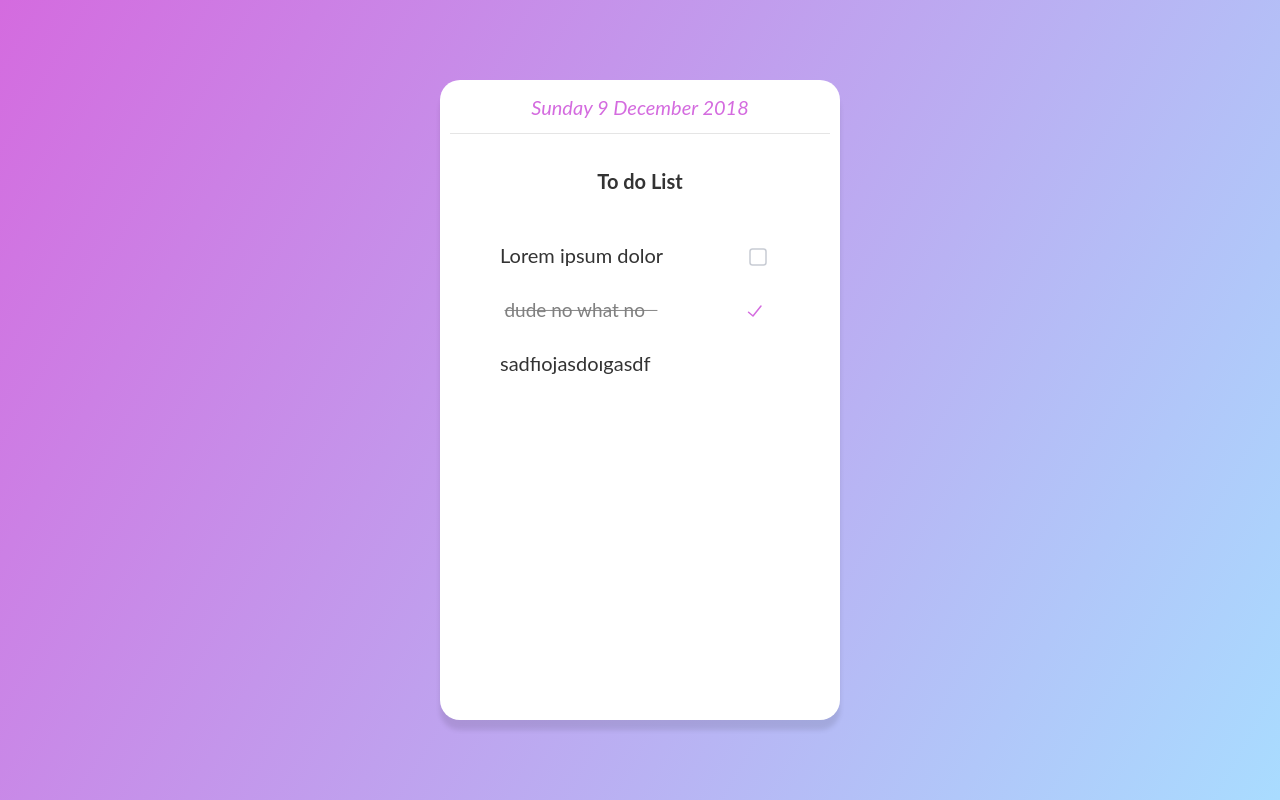
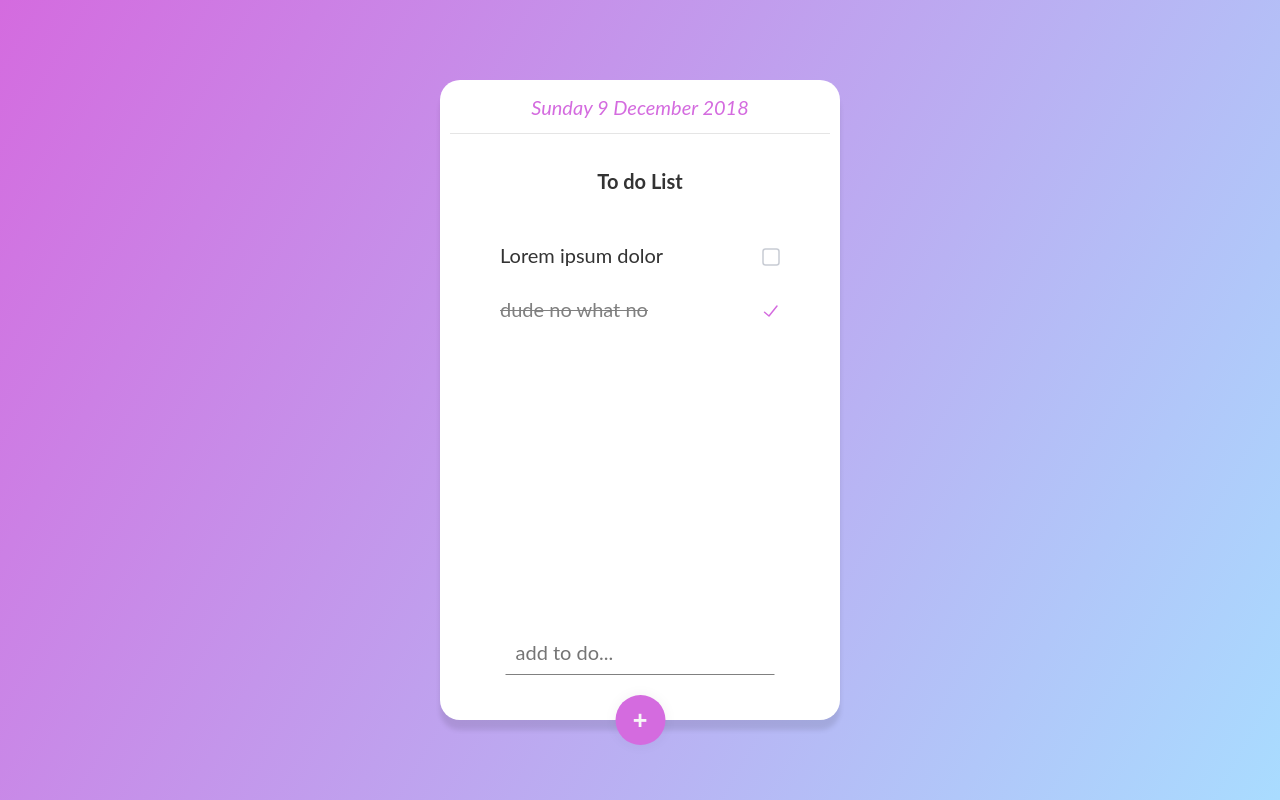
Before and after one commit to ogunb/mandatory-to-do-list, a React (Create React App) app: page / in a window 1280 px wide. Built offline with nearby package versions, Linux system fonts and the light colour scheme.

Commit message:
add and remove components for todo list.

```diff
--- /dev/null
+++ b/src/Components/AddTodo/index.css
@@ -0,0 +1,49 @@
+.newTodo {
+	display: flex;
+	flex-direction: column;
+	position: absolute;
+	bottom: -25px;
+	left: 50%;
+	transform: translateX(-50%);
+	align-items: center;
+}
+.newTodo__button {
+	position: relative;
+	background: #d46bdf;
+	margin-top: 20px;
+	width: 50px;
+	height: 50px;
+	border-radius: 360px;
+	border: none;
+	color: #f7f7f7;
+	font-size: 25px;
+	font-weight: 700;
+	cursor: pointer;
+}
+.newTodo__button::before {
+	content: '';
+	z-index: -1;
+	display: block;
+	position: absolute;
+	top: 0;
+	left: 0;
+	width: 100%;
+	height: 100%;
+	background: #000;
+	border-radius: 360px;
+	box-shadow: 0 0 20px 10px rgba(0, 0, 0, 0.3);
+	transform: scale(0.7);
+	opacity: 0.2;
+	transition: opacity 300ms ease-in, transform 500ms ease-out;
+}
+.newTodo__button:hover::before {
+	opacity: 0.7;
+	transform: scale(0.8);
+}
+.newTodo__input {
+	border: none;
+	border-bottom: 1px solid #808080;
+	font-family: 'Lato';
+	font-size: 20px;
+	padding: 10px;
+}
--- a/src/Components/AddTodo/index.js
+++ b/src/Components/AddTodo/index.js
@@ -1,11 +1,33 @@
-import React, { Component } from 'react';
+import React, { Component, createRef } from 'react';
+import './index.css';
 
 class AddTodo extends Component {
+	constructor() {
+		super();
+		this.newTodo = createRef();
+	}
+	onSubmit = e => {
+		e.preventDefault();
+
+		const { value: newTodo } = this.newTodo.current;
+		if (newTodo === '') return;
+
+		this.props.handleNewTodo(newTodo);
+		e.currentTarget.reset();
+	};
 	render() {
 		return (
-			<div>
-				<p>sadfıojasdoıgasdf</p>
-			</div>
+			<form onSubmit={this.onSubmit} className="newTodo">
+				<input
+					type="text"
+					ref={this.newTodo}
+					className="newTodo__input"
+					placeholder="add to do..."
+				/>
+				<button type="submit" className="newTodo__button">
+					+
+				</button>
+			</form>
 		);
 	}
 }
--- a/src/Components/App.js
+++ b/src/Components/App.js
@@ -1,42 +1,23 @@
 import React, { Component } from 'react';
 import Today from './Today';
-import Todo from './Todo';
+import TodoList from './TodoList';
 import AddTodo from './AddTodo';
 import './index.css';
 
 class App extends Component {
 	state = {
-		list: [
-			{ content: 'Lorem ipsum dolor', isDone: false },
-			{ content: 'dude no what no', isDone: true }
-		]
+		newTodo: {}
 	};
-	handleChange = id => {
-		const { list } = this.state;
-		[list[id].isDone] = [!list[id].isDone];
-		this.setState({
-			...this.state,
-			list
-		});
+	handleNewTodo = newTodo => {
+		this.setState({ ...this.state, newTodo });
 	};
 	render() {
-		const { list } = this.state;
 		return (
 			<div className="App">
 				<Today />
 				<h4 className="header">To do List</h4>
-				<div className="theLists">
-					{list.map((todo, index) => (
-						<Todo
-							content={todo.content}
-							isDone={todo.isDone}
-							key={index}
-							id={index}
-							handleChange={this.handleChange}
-						/>
-					))}
-				</div>
-				<AddTodo />
+				<TodoList newTodo={this.state.newTodo} />
+				<AddTodo handleNewTodo={this.handleNewTodo} />
 			</div>
 		);
 	}
--- a/src/Components/Todo/index.js
+++ /dev/null
@@ -1,36 +0,0 @@
-import React, { Component } from 'react';
-import './index.css';
-
-class Todo extends Component {
-	onChange = () => {
-		const { id, handleChange } = this.props;
-		handleChange(id);
-	};
-
-	render() {
-		const { content, isDone } = this.props;
-		let theList = 'theList';
-		if (isDone) theList += ' isDone';
-		return (
-			<div className={theList} onClick={this.onChange}>
-				<label className="theList__label" htmlFor="status">
-					{content}
-				</label>
-				<input
-					type="checkbox"
-					checked={isDone}
-					onChange={this.onChange}
-					id="status"
-				/>
-				<span className="check">
-					<svg width="18px" height="18px" viewBox="0 0 18 18">
-						<path d="M1,9 L1,3.5 C1,2 2,1 3.5,1 L14.5,1 C16,1 17,2 17,3.5 L17,14.5 C17,16 16,17 14.5,17 L3.5,17 C2,17 1,16 1,14.5 L1,9 Z" />
-						<polyline points="1 9 7 14 15 4" />
-					</svg>
-				</span>
-			</div>
-		);
-	}
-}
-
-export default Todo;
--- /dev/null
+++ b/src/Components/TodoList/Todo/DeleteTodo/index.css
@@ -0,0 +1,14 @@
+.deleteTodo {
+	visibility: hidden;
+	opacity: 0;
+	position: absolute;
+	top: 0;
+	right: -50px;
+	background: none;
+	border: none;
+	z-index: 50;
+	cursor: pointer;
+}
+.deleteTodo svg {
+	fill: #a9dcff;
+}
--- /dev/null
+++ b/src/Components/TodoList/Todo/DeleteTodo/index.js
@@ -0,0 +1,27 @@
+import React from 'react';
+import './index.css';
+
+const DeleteTodo = props => {
+	const removeTodo = () => {
+		props.handleRemove(props.id);
+	};
+	return (
+		<button type="button" onClick={removeTodo} className="deleteTodo">
+			<svg
+				xmlns="http://www.w3.org/2000/svg"
+				width="24"
+				height="24"
+				viewBox="0 0 24 24"
+			>
+				<g id="remove">
+					<path
+						id="trash-can"
+						d="M12 10h-1v6h1v-6zm-2 0h-1v6h1v-6zm4 0h-1v6h1v-6zm0-4v-1h-5v1h-3v3h1v7.966l1 1.031v-.074.077h6.984l.016-.018v.015l1-1.031v-7.966h1v-3h-3zm1 11h-7v-8h7v8zm1-9h-9v-1h9v1z"
+					/>
+				</g>
+			</svg>
+		</button>
+	);
+};
+
+export default DeleteTodo;
--- a/src/Components/Todo/index.css
+++ b/src/Components/TodoList/Todo/index.css
@@ -1,7 +1,15 @@
+.listWrapper {
+	position: relative;
+}
 .theList {
 	display: grid;
-	grid-template-columns: repeat(3, auto);
+	grid-template-columns: 1fr auto auto;
 	margin: 30px 0;
+	transform: translateX(-30px);
+	opacity: 0;
+	transition: opacity 150ms ease-in, transform 300ms ease-out;
+	position: relative;
+	animation: slideIn 500ms ease-out forwards 1;
 }
 .theList,
 .theList__label,
@@ -26,7 +34,7 @@
 	display: block;
 	background: #333;
 	max-width: 0px;
-	width: 90%;
+	width: 100%;
 	height: 1px;
 	top: 55%;
 	left: 0;
@@ -45,7 +53,6 @@
 	margin: auto;
 	width: 18px;
 	height: 18px;
-	-webkit-tap-highlight-color: transparent;
 	transform: translate3d(0, 0, 0);
 }
 .check:before {
@@ -56,7 +63,7 @@
 	width: 48px;
 	height: 48px;
 	border-radius: 50%;
-	background: rgba(34, 50, 84, 0.03);
+	background: rgba(34, 50, 84, 0.3);
 	opacity: 0;
 	transition: opacity 0.2s ease;
 }
@@ -79,11 +86,14 @@
 	stroke-dasharray: 22;
 	stroke-dashoffset: 66;
 }
-.check:hover:before {
+.theList:hover .check:before {
 	opacity: 1;
 }
-.check:hover svg {
+.theList:hover .check svg {
 	stroke: #d46bdf;
+}
+.listWrapper:hover .deleteTodo {
+	animation: wobble 500ms ease-in-out forwards;
 }
 .theList.isDone > .check svg {
 	stroke: #d46bdf;
@@ -97,3 +107,43 @@
 	transition: all 0.2s linear;
 	transition-delay: 0.15s;
 }
+@keyframes slideIn {
+	0% {
+		opacity: 0;
+		transform: translateX(-30px);
+	}
+	100% {
+		opacity: 1;
+		transform: translateX(0);
+	}
+}
+@keyframes wobble {
+	0% {
+		opacity: 0;
+		visibility: hidden;
+	}
+	1% {
+		visibility: visible;
+	}
+	100% {
+		opacity: 1;
+		visibility: visible;
+	}
+	0%,
+	100% {
+		transform: translateX(0%);
+		transform-origin: bottom bottom;
+	}
+	15% {
+		transform: translateX(-5px) rotate(-3.6deg);
+	}
+	30% {
+		transform: translateX(5px) rotate(2.4deg);
+	}
+	60% {
+		transform: translateX(-2px) rotate(2.4deg);
+	}
+	90% {
+		transform: translateX(2px) rotate(2.4deg);
+	}
+}
--- /dev/null
+++ b/src/Components/TodoList/Todo/index.js
@@ -0,0 +1,44 @@
+import React, { Component } from 'react';
+import DeleteTodo from './DeleteTodo';
+import './index.css';
+
+class Todo extends Component {
+	onChange = () => {
+		const { id, handleChange } = this.props;
+		handleChange(id);
+	};
+	handleRemove = id => {
+		this.props.handleRemove(id);
+	};
+	render() {
+		const { content, isDone, id } = this.props;
+		let theList = 'theList';
+		if (isDone) theList += ' isDone';
+		return (
+			<div className="listWrapper">
+				<div className={theList} onClick={this.onChange} ref={this.theList}>
+					<div>
+						<label className="theList__label" htmlFor="status">
+							{content}
+						</label>
+					</div>
+					<input
+						type="checkbox"
+						checked={isDone}
+						onChange={this.onChange}
+						id="status"
+					/>
+					<span className="check">
+						<svg width="18px" height="18px" viewBox="0 0 18 18">
+							<path d="M1,9 L1,3.5 C1,2 2,1 3.5,1 L14.5,1 C16,1 17,2 17,3.5 L17,14.5 C17,16 16,17 14.5,17 L3.5,17 C2,17 1,16 1,14.5 L1,9 Z" />
+							<polyline points="1 9 7 14 15 4" />
+						</svg>
+					</span>
+				</div>
+				<DeleteTodo handleRemove={this.handleRemove} id={id} />
+			</div>
+		);
+	}
+}
+
+export default Todo;
--- /dev/null
+++ b/src/Components/TodoList/index.js
@@ -0,0 +1,60 @@
+import React, { Component } from 'react';
+import Todo from './Todo';
+
+export class TodoList extends Component {
+	state = {
+		list: [
+			{ content: 'Lorem ipsum dolor', isDone: false },
+			{ content: 'dude no what no', isDone: true }
+		]
+	};
+	componentDidUpdate(prevProps) {
+		if (prevProps !== this.props) {
+			const { list } = this.state;
+			const { newTodo } = this.props;
+
+			const properTodo = { content: newTodo, isDone: false };
+			list.push(properTodo);
+
+			this.setState({
+				...this.state,
+				list
+			});
+		}
+	}
+	handleChange = id => {
+		const { list } = this.state;
+		[list[id].isDone] = [!list[id].isDone];
+		this.setState({
+			...this.state,
+			list
+		});
+	};
+	handleRemove = id => {
+		const { list } = this.state;
+		list.splice(id, 1);
+		this.setState({
+			...this.state,
+			list
+		});
+	};
+	render() {
+		const { list } = this.state;
+		return (
+			<div className="theLists">
+				{list.map((todo, index) => (
+					<Todo
+						content={todo.content}
+						isDone={todo.isDone}
+						key={index}
+						id={index}
+						handleChange={this.handleChange}
+						handleRemove={this.handleRemove}
+					/>
+				))}
+			</div>
+		);
+	}
+}
+
+export default TodoList;
--- a/src/Components/index.css
+++ b/src/Components/index.css
@@ -7,6 +7,7 @@
 	border-radius: 20px;
 	padding: 15px 15%;
 	box-sizing: border-box;
+	position: relative;
 }
 .header {
 	text-align: center;
--- a/src/index.css
+++ b/src/index.css
@@ -13,3 +13,6 @@ body {
 	background-image: linear-gradient(120deg, #d46bdf 0%, #a9dcff 100%);
 	color: #333333;
 }
+* {
+	outline: none;
+}
```
